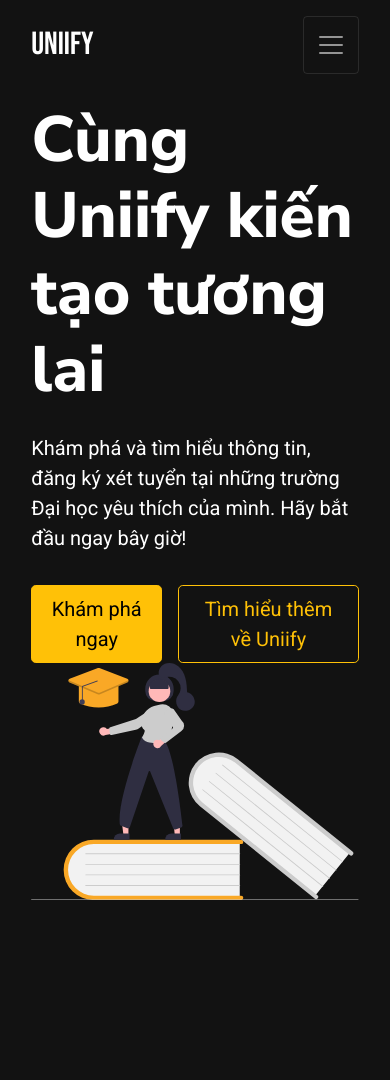
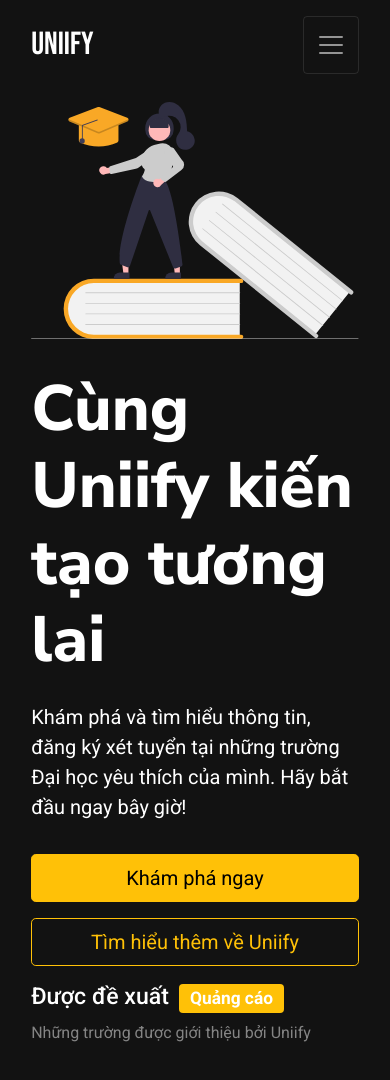
Before and after one commit to ttn-nguyen42/Uniify-React, a React (Create React App) app: page / in a window 390 px wide. Shown: the top 1080 px of the page. Before the commit the page ends 912 px from the top, so only its background shows below. Built offline with nearby package versions, Linux system fonts and the light colour scheme.

Commit message:
Minor adjustment, added place for future implementation of Featured

```diff
--- a/src/app/navbar/Navigation.tsx
+++ b/src/app/navbar/Navigation.tsx
@@ -13,7 +13,7 @@
 				<Navbar.Brand className={style.brand} as={NavLink} to="/">
 					Uniify
 				</Navbar.Brand>
-                <Navbar.Toggle aria-controls="navbar" />
+				<Navbar.Toggle aria-controls="navbar" />
 				<Navbar.Collapse id="navbar">
 					<Nav className="ms-auto">
 						<Nav.Link as={NavLink} to="/explore">
@@ -30,7 +30,13 @@
 						</Nav.Link>
 					</Nav>
 					<Nav className="ms-md-5">
-						<Nav.Link className="me-md-2">Đăng nhập</Nav.Link>
+						<Nav.Link
+							as={NavLink}
+							to="/auth/login"
+							className="me-md-2"
+						>
+							Đăng nhập
+						</Nav.Link>
 						<SignUpNavbarButton />
 					</Nav>
 				</Navbar.Collapse>
--- a/src/app/routing/Routing.module.scss
+++ b/src/app/routing/Routing.module.scss
@@ -3,5 +3,4 @@
 	@media (max-width: 768px) {
 		margin: 3% 8%;
 	}
-
 }
--- a/src/components/signup-button/SignUpNavbarButton.tsx
+++ b/src/components/signup-button/SignUpNavbarButton.tsx
@@ -1,7 +1,17 @@
 import Button from "react-bootstrap/Button";
 
+import { useHistory } from "react-router";
+
 const SignUpNavbarButton = () => {
-	return <Button variant="outline-warning">Đăng ký</Button>;
+	const history = useHistory();
+	const asNavLink = () => {
+		history.push("/auth/register");
+	};
+	return (
+		<Button variant="outline-warning" onClick={asNavLink}>
+			Đăng ký
+		</Button>
+	);
 };
 
 export default SignUpNavbarButton;
--- a/src/pages/landing/Landing.module.scss
+++ b/src/pages/landing/Landing.module.scss
@@ -2,7 +2,10 @@
 	color: white;
 	display: flex;
 	@media (max-width: 768px) {
-		flex-direction: column;
+		flex-direction: column-reverse;
+        .illustration {
+            margin-bottom: 2rem;
+        }
 	}
 	.cta {
 		flex: 4;
--- a/src/pages/landing/Landing.tsx
+++ b/src/pages/landing/Landing.tsx
@@ -1,16 +1,21 @@
+import { Fragment } from "react";
+
 import style from "./Landing.module.scss";
 
 import { ReactComponent as EducationSVG } from "../../assets/svg/education.svg";
-import CallToActionButton from "./components/CallToActionButton";
+import CallToActionButton from "./components/call-to-action/CallToActionButton";
+import Featured from "./components/featured/Featured";
 
 const Landing = () => {
 	return (
+		<Fragment>
 			<div className={style.landing}>
 				<div className={style.cta}>
 					<h1>Cùng Uniify kiến tạo tương lai</h1>
 					<p>
-					Khám phá và tìm hiểu thông tin, đăng ký xét tuyển tại những
-					trường Đại học yêu thích của mình. Hãy bắt đầu ngay bây giờ!
+						Khám phá và tìm hiểu thông tin, đăng ký xét tuyển tại
+						những trường Đại học yêu thích của mình. Hãy bắt đầu
+						ngay bây giờ!
 					</p>
 					<CallToActionButton />
 				</div>
@@ -18,6 +23,8 @@
 					<EducationSVG />
 				</div>
 			</div>
+			<Featured />
+		</Fragment>
 	);
 };
 
--- a/src/pages/landing/components/CallToActionButton.module.scss
+++ /dev/null
@@ -1,9 +0,0 @@
-.cta {
-    display: flex;
-    justify-content: flex-start;
-    align-items: center;
-    margin-top: 16px;
-    .button {
-        margin-right: 16px;
-    }
-}
--- a/src/pages/landing/components/CallToActionButton.tsx
+++ /dev/null
@@ -1,12 +0,0 @@
-import style from "./CallToActionButton.module.scss";
-
-import Button from "react-bootstrap/Button";
-
-const CallToActionButton = () => {
-	return <div className={style.cta}>
-        <Button variant="warning" size="lg" className={style.button}>Khám phá ngay</Button>
-        <Button variant="outline-warning" size="lg">Tìm hiểu thêm về Uniify</Button>
-    </div>;
-};
-
-export default CallToActionButton;
--- /dev/null
+++ b/src/pages/landing/components/call-to-action/CallToActionButton.module.scss
@@ -0,0 +1,21 @@
+.cta {
+    display: flex;
+    justify-content: flex-start;
+    align-items: center;
+    margin-top: 16px;
+    .button {
+        margin-right: 16px;
+    }
+    width: 100%;
+    @media (max-width: 768px) {
+        flex-direction: column;
+        .button {
+            margin-right: 0;
+            margin-bottom: 16px;
+            width: 100%;
+        }
+        .button2 {
+            width: 100%;
+        }
+    }
+}
--- /dev/null
+++ b/src/pages/landing/components/call-to-action/CallToActionButton.tsx
@@ -0,0 +1,37 @@
+import style from "./CallToActionButton.module.scss";
+
+import Button from "react-bootstrap/Button";
+
+import { useHistory } from "react-router";
+
+const CallToActionButton = () => {
+	const history = useHistory();
+	const toExplore = () => {
+		history.push("/explore");
+	};
+	const toAbout = () => {
+		history.push("/about");
+	};
+	return (
+		<div className={style.cta}>
+			<Button
+				variant="warning"
+				size="lg"
+				className={style.button}
+				onClick={toExplore}
+			>
+				Khám phá ngay
+			</Button>
+			<Button
+				variant="outline-warning"
+				size="lg"
+				className={style.button2}
+				onClick={toAbout}
+			>
+				Tìm hiểu thêm về Uniify
+			</Button>
+		</div>
+	);
+};
+
+export default CallToActionButton;
--- /dev/null
+++ b/src/pages/landing/components/featured/Featured.module.scss
@@ -0,0 +1,12 @@
+.featured {
+	width: 100%;
+	height: 500px;
+	margin: 5% 0;
+    color: white;
+}
+
+.header {
+    p {
+        color: #848484;
+    }
+}
--- /dev/null
+++ b/src/pages/landing/components/featured/Featured.tsx
@@ -0,0 +1,18 @@
+import style from "./Featured.module.scss";
+
+import Badge from "react-bootstrap/Badge";
+
+const Featured = () => {
+	return (
+		<div className={style.featured}>
+			<div className={style.header}>
+				<h3>
+					Được đề xuất <Badge bg="warning" className="ms-1">Quảng cáo</Badge>
+				</h3>
+				<p>Những trường được giới thiệu bởi Uniify</p>
+			</div>
+		</div>
+	);
+};
+
+export default Featured;
```
Lines whose indentation alone changed are shown as unchanged.
